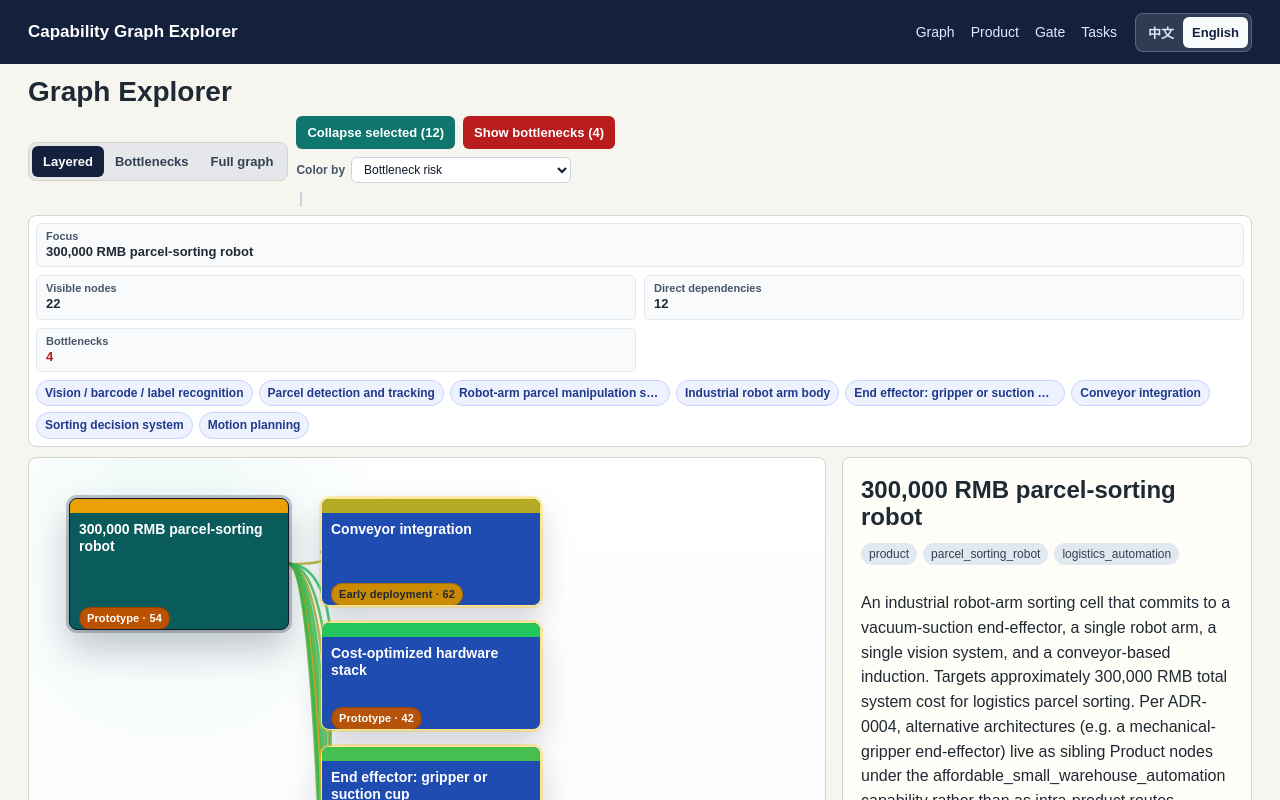
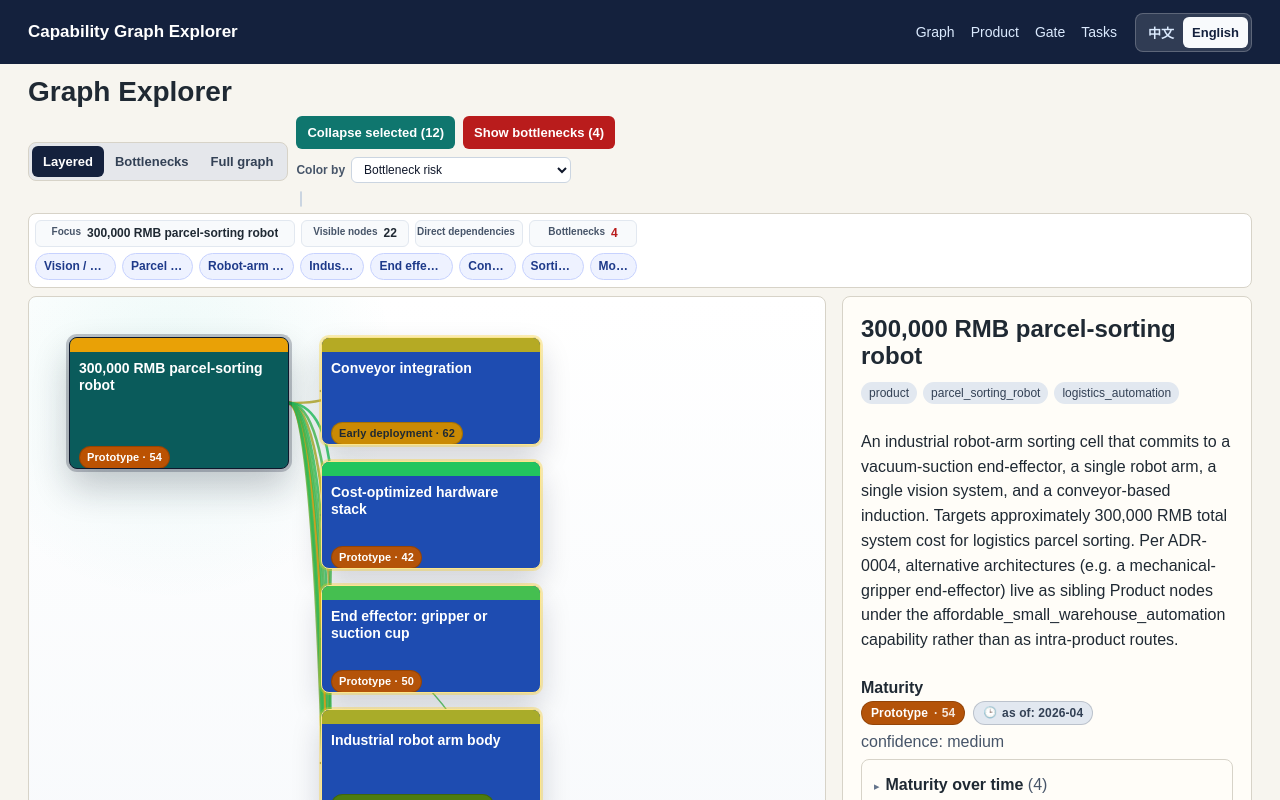
Before and after one commit to drt030/mincut, a Next.js app: page /graph in a window 1280 px wide. Shown: the top 800 px of the page. Built offline with nearby package versions, Linux system fonts and the light colour scheme.

Commit message:
Compact graph context strip

```diff
--- a/src/app/globals.css
+++ b/src/app/globals.css
@@ -386,37 +386,37 @@ li {
   border: 1px solid var(--line);
   border-radius: 8px;
   display: grid;
-  gap: 8px;
-  grid-template-columns: repeat(2, minmax(0, 1fr));
-  margin: 8px 0 10px;
-  padding: 7px;
+  gap: 6px;
+  grid-template-columns: minmax(220px, 260px) repeat(3, 108px);
+  margin: 6px 0 8px;
+  padding: 6px;
 }
 
 .graph-context-stat:first-child {
-  grid-column: span 2;
+  grid-column: auto;
 }
 
 .graph-context-stat {
   background: #f8fafc;
   border: 1px solid #e2e8f0;
   border-radius: 6px;
-  display: flex;
-  flex-direction: column;
-  gap: 2px;
+  display: inline-flex;
+  gap: 6px;
   justify-content: center;
   min-width: 0;
-  padding: 6px 9px;
+  padding: 5px 8px;
 }
 
 .graph-context-stat span {
   color: var(--muted);
-  font-size: 11px;
+  font-size: 10px;
   font-weight: 700;
+  white-space: nowrap;
 }
 
 .graph-context-stat strong {
   color: var(--ink);
-  font-size: 13px;
+  font-size: 12px;
   line-height: 1.25;
   overflow: hidden;
   text-overflow: ellipsis;
@@ -430,10 +430,12 @@ li {
 .graph-context-jumps {
   align-content: center;
   display: flex;
-  flex-wrap: wrap;
+  flex-wrap: nowrap;
   gap: 6px;
   grid-column: 1 / -1;
   min-width: 0;
+  overflow-x: auto;
+  padding-bottom: 1px;
 }
 
 .graph-context-jumps a {
@@ -2020,10 +2022,6 @@ code {
     flex: 1 1 100%;
   }
 
-  .graph-context-strip {
-    grid-template-columns: repeat(2, minmax(0, 1fr));
-  }
-
   .segmented-control {
     overflow-x: auto;
     width: 100%;
@@ -2071,7 +2069,4 @@ code {
     flex-basis: 100%;
   }
 
-  .graph-context-strip {
-    grid-template-columns: repeat(2, minmax(0, 1fr));
-  }
-}
+}
```
